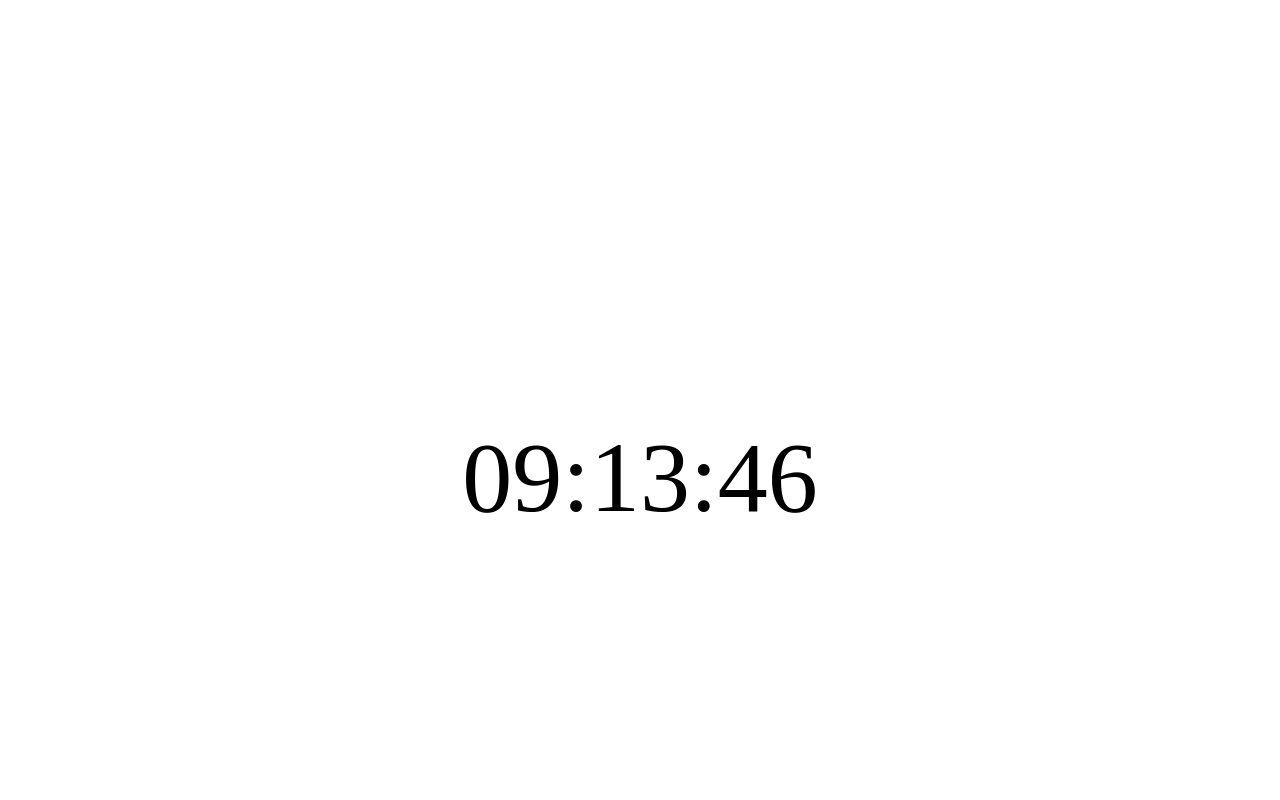
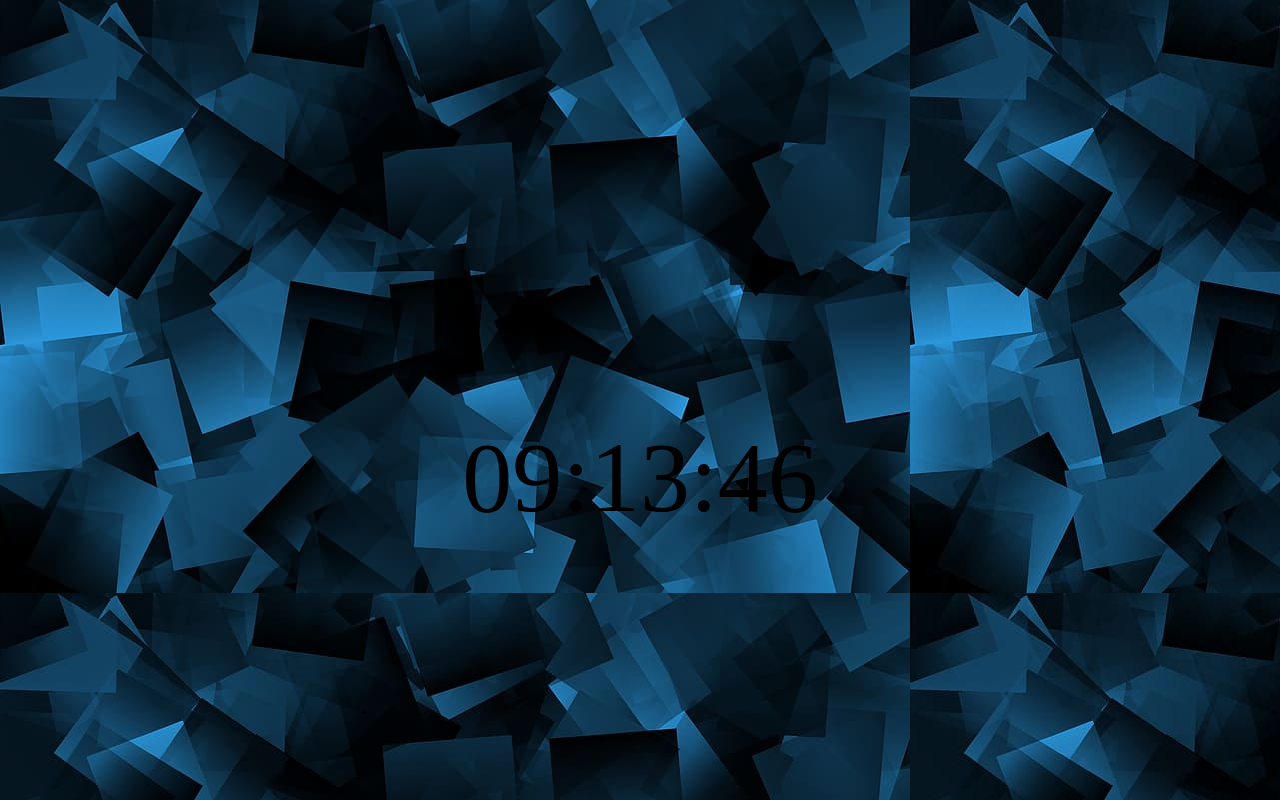
Before and after one commit to sivaprasad6132/mypc, a plain HTML site: page index.html in a window 1280 px wide. Drawn offline with Linux system fonts and the light colour scheme.

Commit message:
Update index.html

```diff
--- a/index.html
+++ b/index.html
@@ -3,7 +3,7 @@
         <title>Clock</title>
         <link rel="stylesheet" href="clockCss.css">
     </head>
-    <body background="backimg.jpg">
+    <body background="backimgs.jpg">
         <div id="box">
         <p id="p1">
         </p>
```
